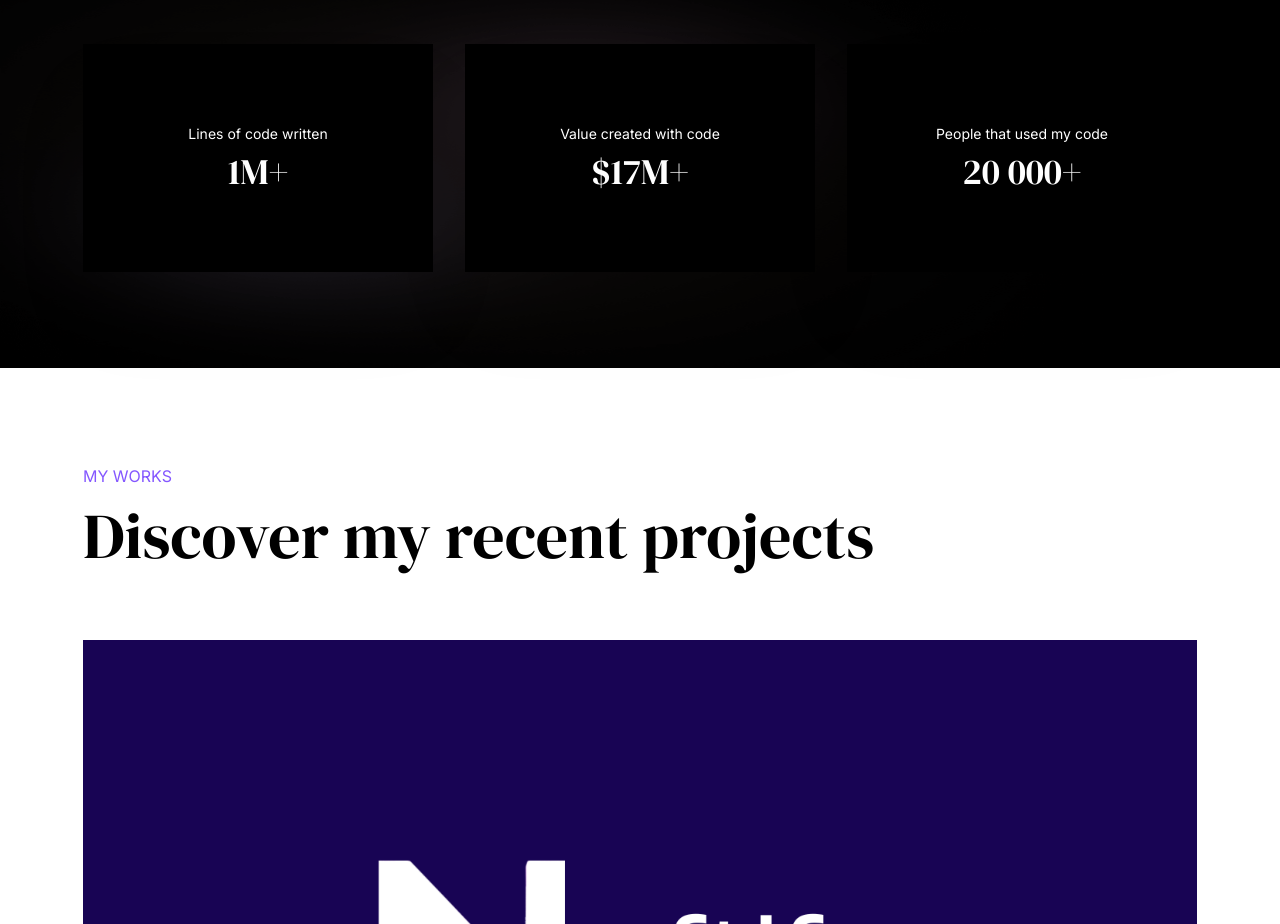
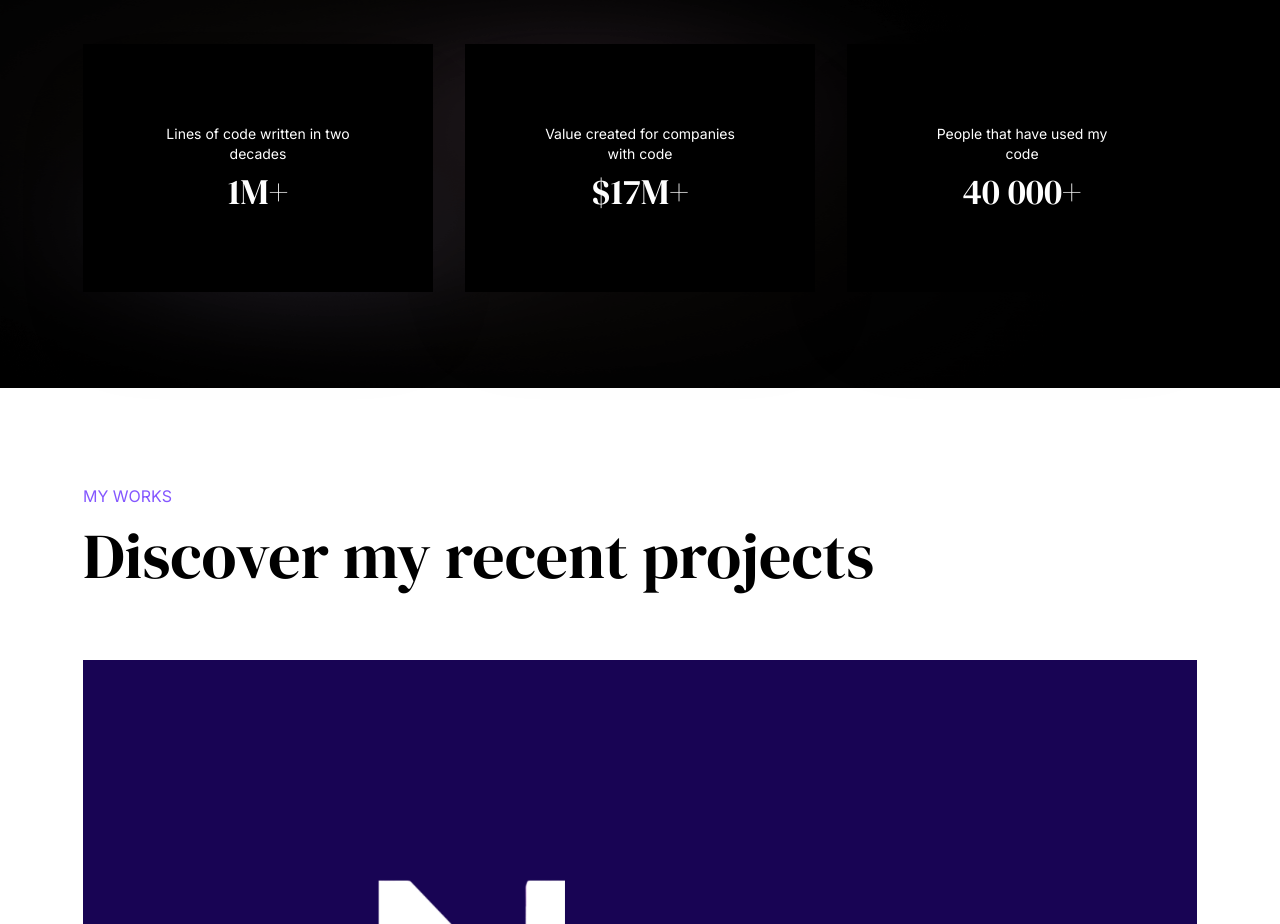
Before and after one commit to stevenlriv/stevenlriv-website, a Next.js app: page / in a window 1280 px wide. Shown: the part 860-1784 px from the top of the page. Built offline with nearby package versions, Linux system fonts and the light colour scheme.

Commit message:
text change

```diff
--- a/pages/index.js
+++ b/pages/index.js
@@ -75,7 +75,7 @@ export default function Home() {
                 <div className="flex items-center justify-center p-12 lg:p-20 bg-black shadow-lg">
                   <div className="text-center">
                     <p className="text-sm text-white mb-2">
-                      Lines of code written
+                      Lines of code written in two decades
                     </p>
                     <h2 className="text-4xl font-heading text-gray-50">1M+</h2>
                   </div>
@@ -85,7 +85,7 @@ export default function Home() {
                 <div className="flex items-center justify-center p-12 lg:p-20 bg-black shadow-lg">
                   <div className="text-center">
                     <p className="text-sm text-white mb-2">
-                      Value created with code
+                      Value created for companies with code
                     </p>
                     <h2 className="text-4xl font-heading text-gray-50">
                       $17M+
@@ -97,10 +97,10 @@ export default function Home() {
                 <div className="flex items-center justify-center p-12 lg:p-20 bg-black shadow-lg">
                   <div className="text-center">
                     <p className="text-sm text-white mb-2">
-                      People that used my code
+                      People that have used my code
                     </p>
                     <h2 className="text-4xl font-heading text-gray-50">
-                      20 000+
+                      40 000+
                     </h2>
                   </div>
                 </div>
```
